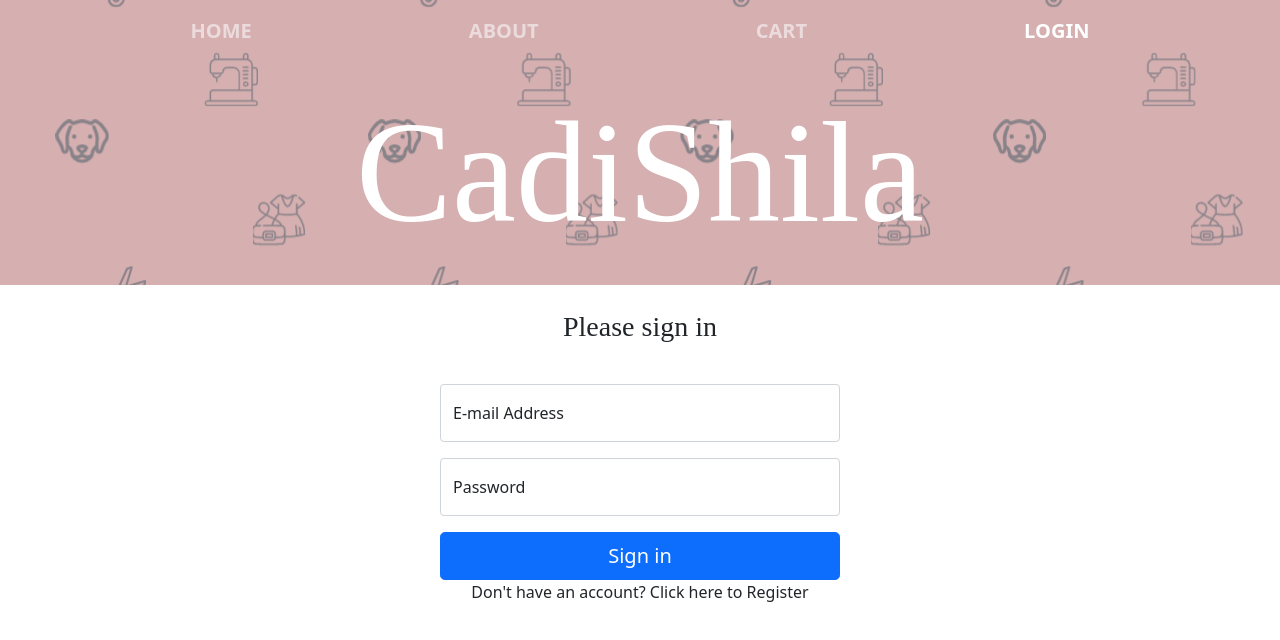
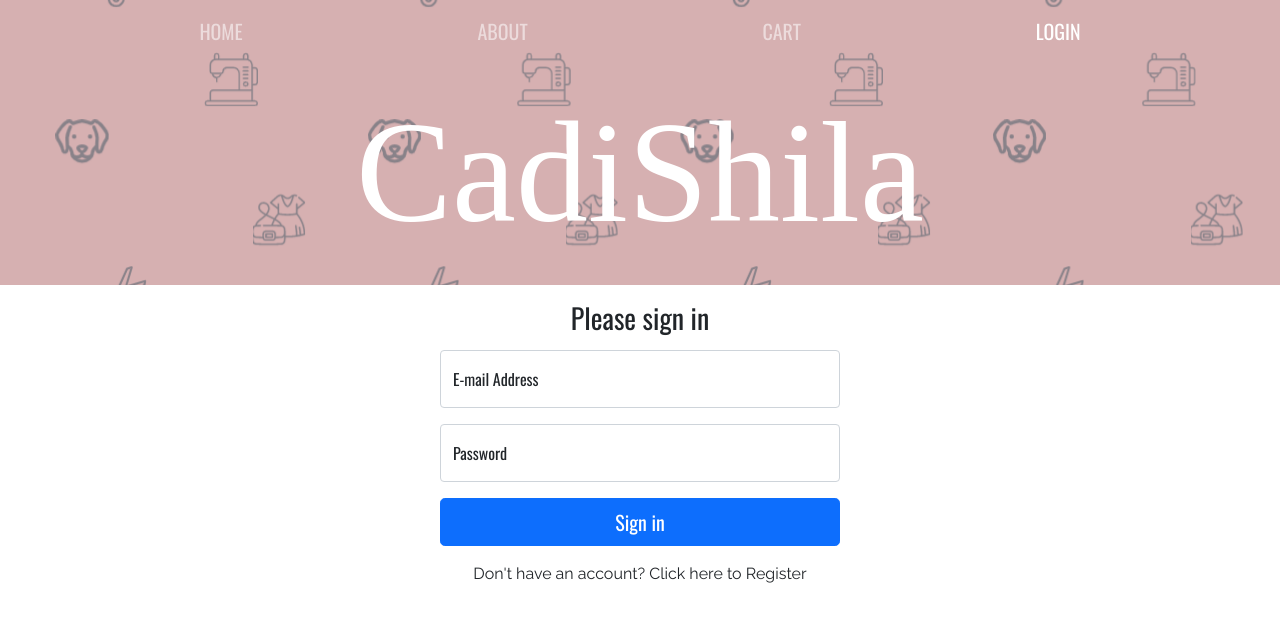
Before and after one commit to calmeart/cadishila, a React (Create React App) app in the folder client/: page /login in a window 1280 px wide. Shown: the top 640 px of the page. Built offline with nearby package versions, Linux system fonts and the light colour scheme; a web font is replaced by a local one.

Commit message:
style components

```diff
--- a/client/public/styles.css
+++ b/client/public/styles.css
@@ -1,5 +1,6 @@
 body {
   height: 100vh;
+  font-family:'Oswald', sans-serif;
 }
 
 
@@ -18,8 +19,6 @@ body {
   width: 40%;
 }
 
-
-
 .errorMessage {
   color: red;
   font-size: 1.5rem;
@@ -28,14 +27,3 @@ body {
   left: 50%;
   transform: translate(-50%, -50%);
 }
-
-/****************************CART CONTAINER****************************/
-
-
-/***************************LOGIN PAGE**********************************/
-
-.loginForm {
-  width: 400px;
-  margin: auto;
-  text-align: center;
-}
--- a/client/src/App.css
+++ b/client/src/App.css
@@ -1,5 +1,18 @@
 :root {
   --main-color: #d6b0b1;
+}
+
+h5 {
+  color: #8b5e83;
+  font-family:'Oswald', sans-serif;
+  font-size: 1.5rem;
+  letter-spacing: 0.1rem;
+  text-transform: uppercase;
+}
+
+p, span {
+  font-family: 'Raleway', sans-serif;
+  font-size: 1rem;
 }
 
 /*****NAVBAR*****/
@@ -8,8 +21,8 @@
   width: 100%;
   justify-content: space-around;
   text-transform: uppercase;
+  font-family:'Oswald', sans-serif;
   font-size: 1.25rem;
-  font-weight: bold;
 }
 
 /*****HOME******/
@@ -78,13 +91,6 @@ h1 {
 
 /*****PRODUCT DETAILS******/
 
-.productImg {
-  width: 100%;
-}
-
-#productDetailsBox table {
-  width: auto !important
-}
 
 /*****CART CONTAINER****/
 
--- a/client/src/components/LoginForm.js
+++ b/client/src/components/LoginForm.js
@@ -40,8 +40,8 @@ function LoginForm(props) {
 
   return (
     <div>
-      <form onSubmit={handleSubmit}>
-        <h1 className="h3 mb-3 fw-normal">Please sign in</h1>
+      <form className="my-3" onSubmit={handleSubmit}>
+        <h2 className="h3 mb-3 fw-normal">Please sign in</h2>
 
         <div className="form-floating mb-3">
           <input type="email" className="form-control" name="email" value={loginInput.email} onChange={handleChange} id="emailInput" placeholder="E-Mail" />
--- a/client/src/components/ProductDetails.js
+++ b/client/src/components/ProductDetails.js
@@ -37,7 +37,7 @@ function ProductDetails({ addItemToCart }) {
     <div className="container pb-3">
       <div className="row">
         <div className="col-md-6 py-3">
-          <div className="productImg"><img className="w-100" src={data.product.imageLink} alt={data.product.description} /></div>
+          <div className="productImg w-100"><img className="w-100" src={data.product.imageLink} alt={data.product.description} /></div>
         </div>
         <div className="col-md-6">
           <div className="py-3">
@@ -47,7 +47,7 @@ function ProductDetails({ addItemToCart }) {
                 <p>{data.product.description}</p>
               </div>
             </div>
-            <table className="table table-borderless table-sm">
+            <table className="table table-borderless table-sm w-auto">
               <tbody>
                 <tr>
                   <th scope="row">Available Size: </th>
--- a/client/src/components/RegisterForm.js
+++ b/client/src/components/RegisterForm.js
@@ -53,8 +53,8 @@ function RegisterForm(props) {
 
   return (
     <div>
-      <form onSubmit={handleSubmit}>
-        <h1 className="h3 mb-3 fw-normal">Please sign in</h1>
+      <form className="my-3" onSubmit={handleSubmit}>
+        <h2 className="h3 mb-3 fw-normal">Fill below to create account</h2>
 
         <div className="form-floating mb-3">
           <input type="text" className="form-control" name="username" value={registerInput.username} onChange={handleChange} id="usernameInput" placeholder="Username" />
--- a/client/src/pages/login.js
+++ b/client/src/pages/login.js
@@ -19,9 +19,9 @@ function Login(props) {
 
   return (
     <div className="loginForm">
-    {method.login && <LoginForm history={props.history} appointError={props.appointError}/>}
-    {method.register && <RegisterForm history={props.history} appointError={props.appointError}/>}
-    <p onClick={handleClick}> {method.login ? "Don't have an account? Click here to Register" : "Click here to return Login"} </p>
+      {method.login && <LoginForm history={props.history} appointError={props.appointError}/>}
+      {method.register && <RegisterForm history={props.history} appointError={props.appointError}/>}
+      <p className="pb-5" onClick={handleClick}> {method.login ? "Don't have an account? Click here to Register" : "Click here to return to the Login Page"} </p>
     </div>
   )
 };
```
